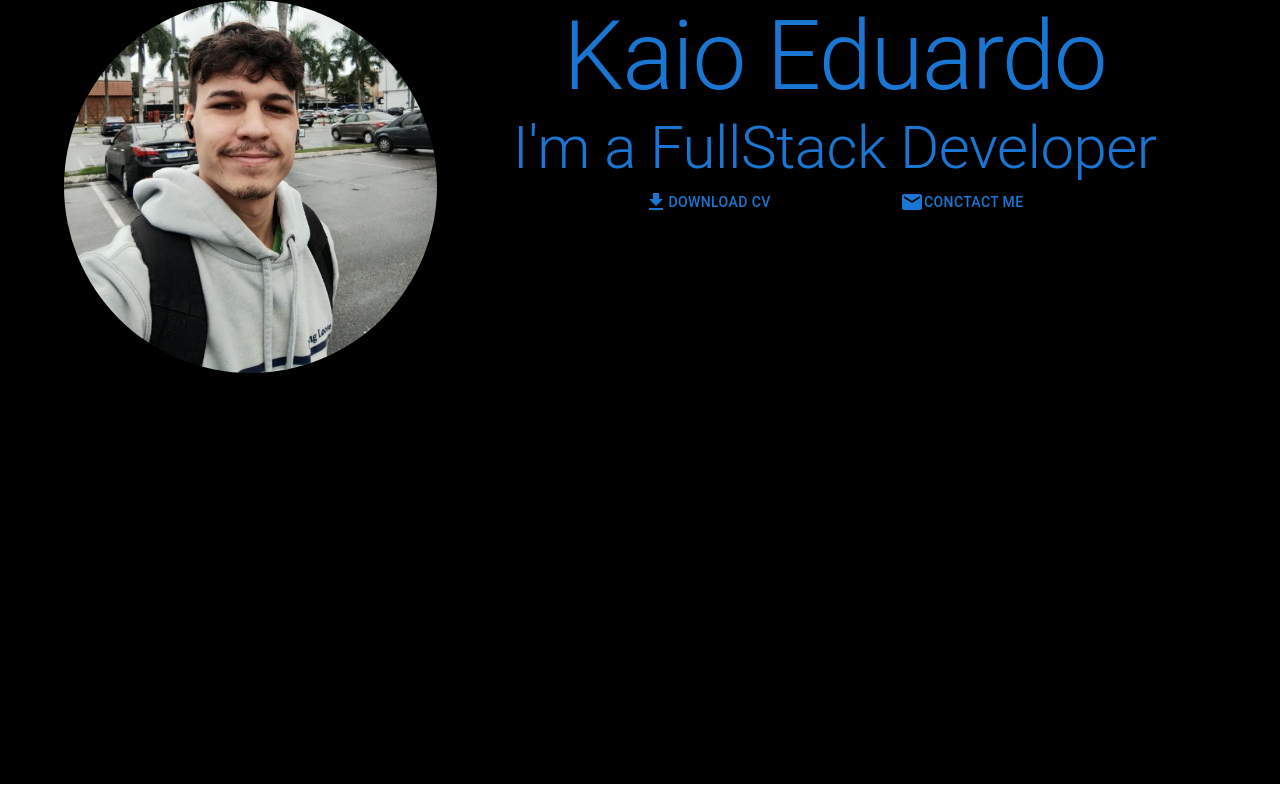
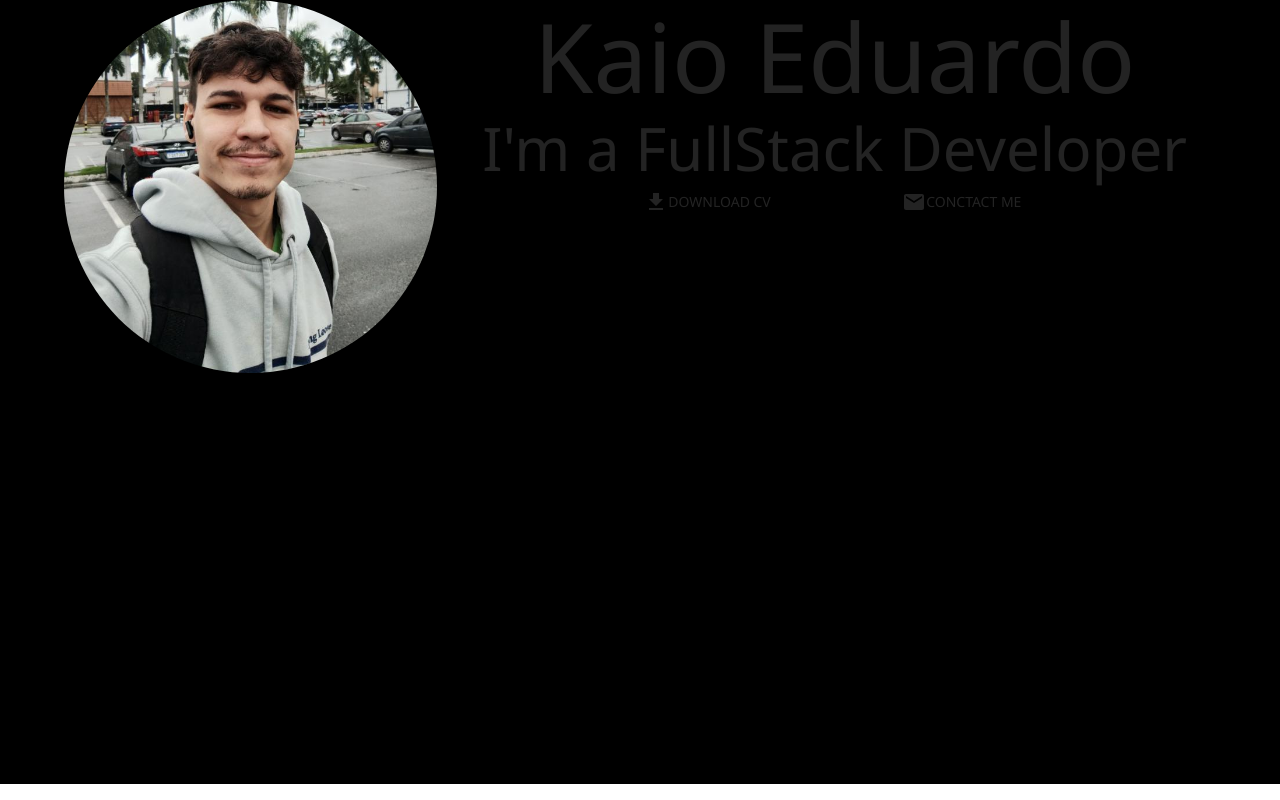
Before and after one commit to Kaioedsago/Portfolio, a React (Vite) app: page / in a window 1280 px wide. Built offline with nearby package versions, Linux system fonts and the light colour scheme.

Commit message:
Feat: theme UI install and Theme made

```diff
--- a/src/main.tsx
+++ b/src/main.tsx
@@ -1,12 +1,14 @@
-import React from 'react'
-import ReactDOM from 'react-dom/client'
-import App from './App.tsx'
-import { CssBaseline } from '@mui/material'
+import React from "react";
+import ReactDOM from "react-dom/client";
+import App from "./App.tsx";
+import { CssBaseline,ThemeProvider } from "@mui/material";
+import theme from "./theme.ts";
 
-
-ReactDOM.createRoot(document.getElementById('root')!).render(
+ ReactDOM.createRoot(document.getElementById("root")!).render(
   <React.StrictMode>
-    <CssBaseline/>
-    <App />
+    <ThemeProvider theme={theme}>
+      <CssBaseline />
+      <App />
+    </ThemeProvider>
   </React.StrictMode>
-)
+);
--- /dev/null
+++ b/src/theme.ts
@@ -0,0 +1,19 @@
+import { createTheme, responsiveFontSizes } from "@mui/material";
+
+let theme = createTheme({
+    palette: {
+      primary: {
+        main: '#232323',
+      },
+      secondary: {
+        main: '#8b008b',
+      },
+    },
+    typography: {
+        fontFamily: "Segoe UI"
+    }
+  });
+
+  theme = responsiveFontSizes(theme);
+
+  export default theme;
```
